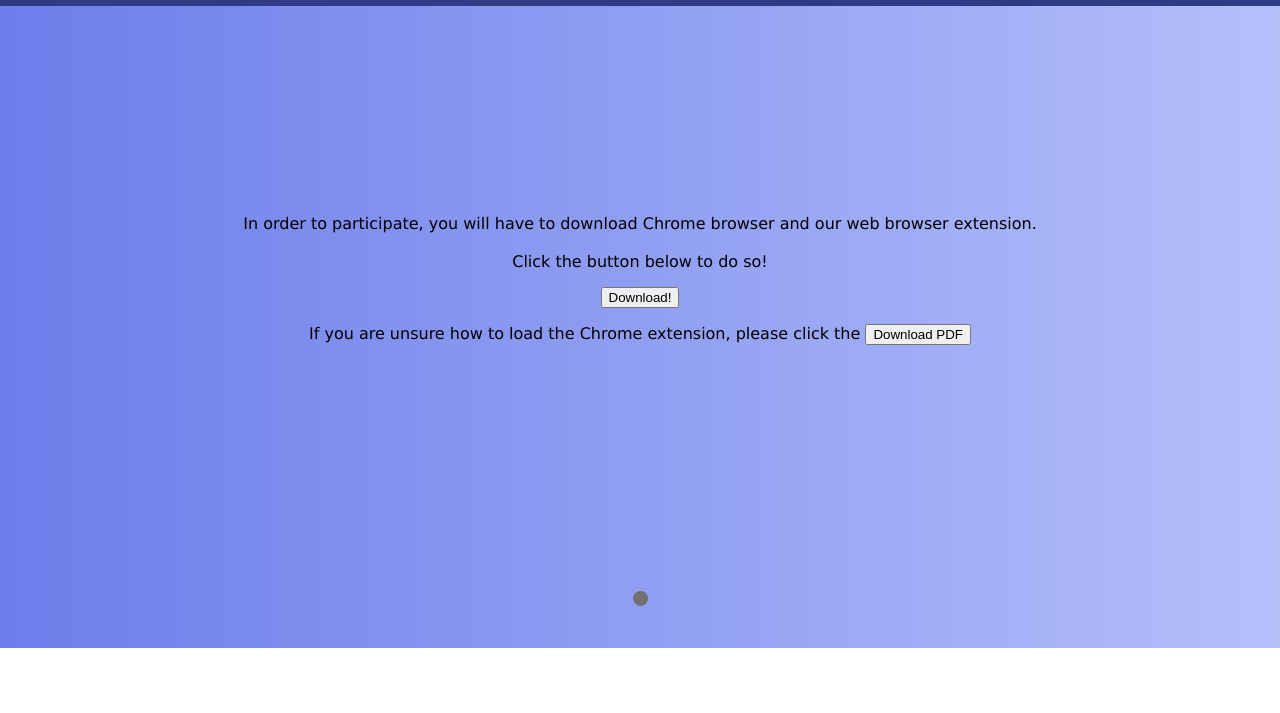
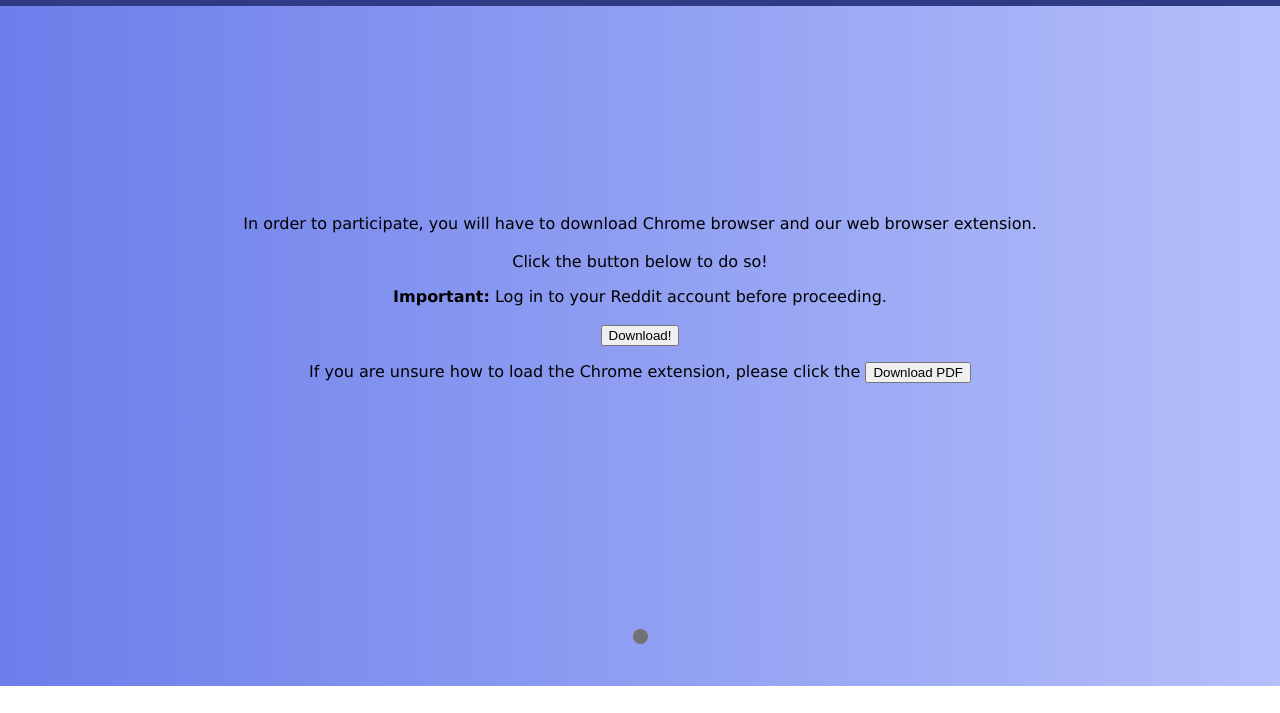
Before and after one commit to chenchenmao96/Outer-Limit_Backend, a website: page public/index.html in a window 1280 px wide. Shown: the part 87-800 px from the top of the page. Drawn offline with Linux system fonts and the light colour scheme.

Commit message:
add reminder for login

```diff
--- a/public/index.html
+++ b/public/index.html
@@ -22,6 +22,7 @@
 
             <div class="mySlides">
                 <p>In order to participate, you will have to download Chrome browser and our web browser extension. <br><br>Click the button below to do so!</p>
+                <strong>Important:</strong> Log in to your Reddit account before proceeding.<br><br>
                 <a href="control/Outer-Limit.zip" download>
                     <button type="button">Download!</button>
                 </a>
```
Also changed, not shown: public/index1.html (+1 -0 lines).
